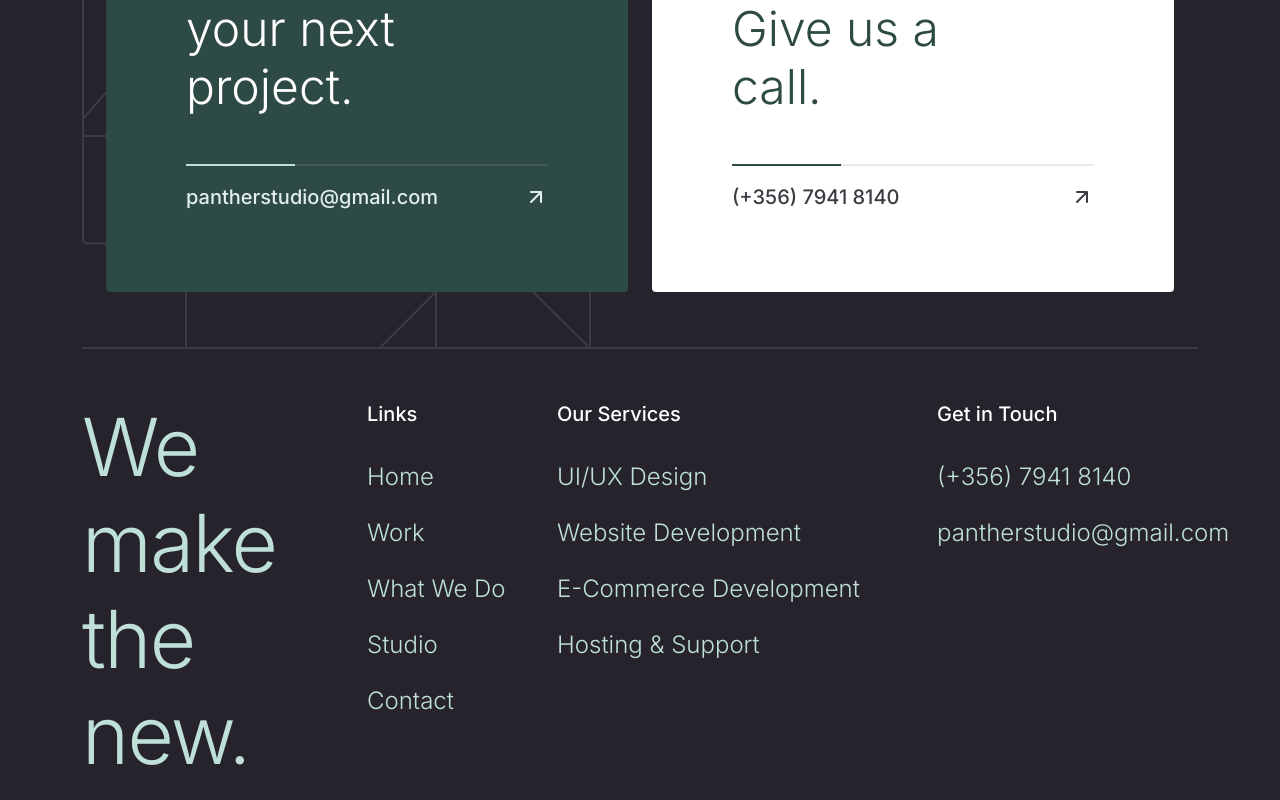
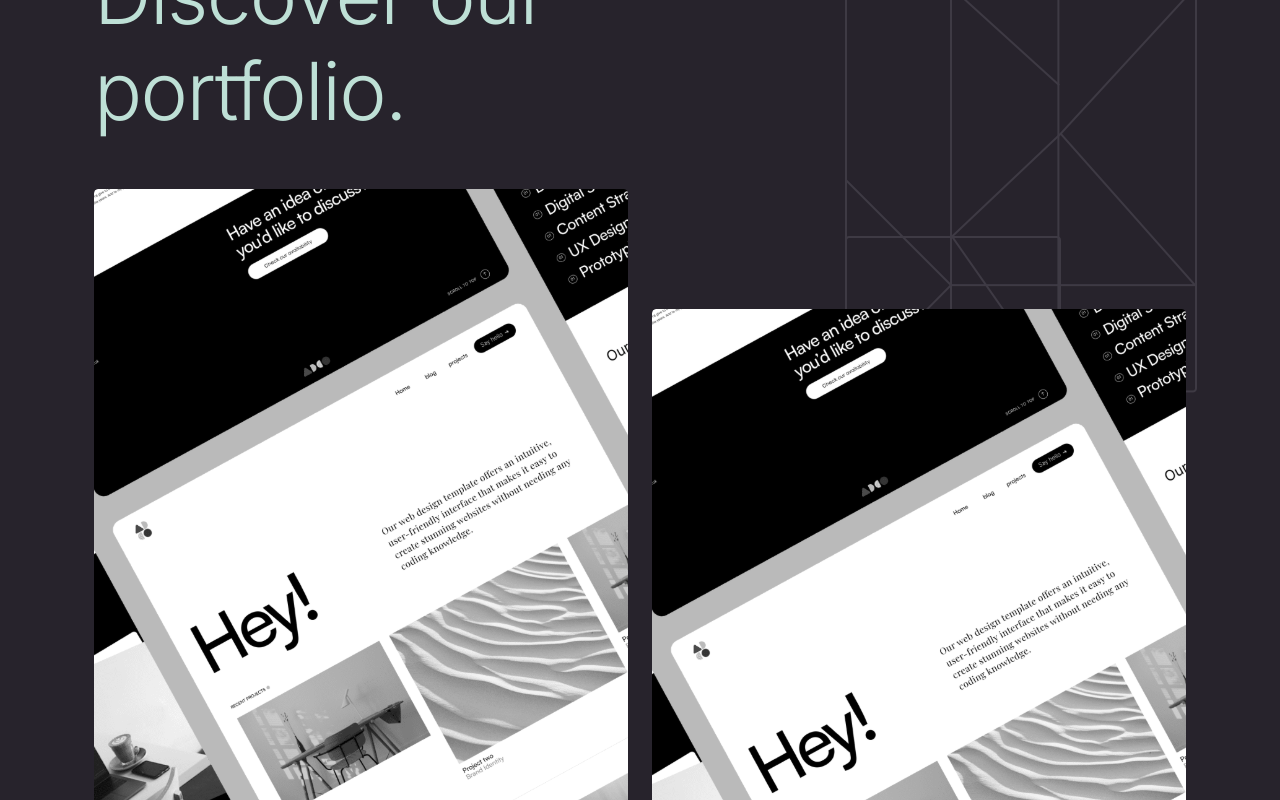
Before and after one commit to MDShakibul/Panther-Studio-V1, a Next.js app: page / in a window 1280 px wide. Shown: the part 2000-2800 px from the top of the page. Built offline with nearby package versions, Linux system fonts and the light colour scheme.

Commit message:
"Add OurPortfolio component to Home page and adjust related styles"
This diff adds the `OurPortfolio` component to the `Home` page and adjusts the related styles in `Home.module.css`. The new styles are

```diff
--- /dev/null
+++ b/src/pages/components/UI/OurPortfolio.js
@@ -0,0 +1,112 @@
+import React from "react";
+import style from "../../../styles/Home.module.css";
+import Image from "next/image";
+import DummyImage from "../../../pages/assets/images/dummy-image.svg";
+
+const OurPortfolio = () => {
+  return (
+    <div className={`${style.ourPortfolioSection}`}>
+      <div className={`container ${style.ourPortfolioArea} h-100`}>
+        <div className={`container ${style.ourPortfolioAreaImage} h-100`}>
+          <p className={`${style.heroSectionCompanyTitle}`}>Selected works</p>
+          <h1 className={`footer-nav-link-title ${style.heroSectionCompanyHeader}`}>
+            Discover our portfolio.
+          </h1>
+
+          <div className="row">
+            <div className="col-lg-6">
+              <Image
+                src={DummyImage}
+                alt="panther hero section"
+                layout="responsive"
+                className={`${style.responsiveHeroImage}`}
+              />
+
+              <h3 className={`${style.projectName}`}>Ok Medical</h3>
+              <p className={`${style.projectSummary}`}>
+                Tortor tempor pellentesque tortor urna. Cursus et sed sociis
+                justo vitae at pharetra at nunc. Porta sed et diam dui.
+              </p>
+
+              <div className="d-flex align-items-center">
+                <p className={`${style.projectType}`}>UI/UX DESIGN</p>
+                <div className={`${style.projecTopicDivider}`}></div>
+                <p className={`${style.projectType}`}>E-COMMERCE DEVELOPMENT</p>
+              </div>
+            </div>
+            <div className="col-lg-6">
+              <Image
+                src={DummyImage}
+                alt="panther hero section"
+                layout="responsive"
+                className={`${style.responsiveHeroImage} ${style.profileProjectImage}`}
+              />
+
+              <div className={` ${style.profileProjectImageDetails}`}>
+                <h3 className={`${style.projectName}`}>Ok Medical</h3>
+                <p className={`${style.projectSummary}`}>
+                  Tortor tempor pellentesque tortor urna. Cursus et sed sociis
+                  justo vitae at pharetra at nunc. Porta sed et diam dui.
+                </p>
+
+                <div className="d-flex align-items-center">
+                  <p className={`${style.projectType}`}>UI/UX DESIGN</p>
+                  <div className={`${style.projecTopicDivider}`}></div>
+                  <p className={`${style.projectType}`}>
+                    E-COMMERCE DEVELOPMENT
+                  </p>
+                </div>
+              </div>
+            </div>
+            <div className="col-lg-6">
+              <Image
+                src={DummyImage}
+                alt="panther hero section"
+                layout="responsive"
+                className={`${style.responsiveHeroImage}`}
+              />
+
+              <h3 className={`${style.projectName}`}>Ok Medical</h3>
+              <p className={`${style.projectSummary}`}>
+                Tortor tempor pellentesque tortor urna. Cursus et sed sociis
+                justo vitae at pharetra at nunc. Porta sed et diam dui.
+              </p>
+
+              <div className="d-flex align-items-center">
+                <p className={`${style.projectType}`}>UI/UX DESIGN</p>
+                <div className={`${style.projecTopicDivider}`}></div>
+                <p className={`${style.projectType}`}>E-COMMERCE DEVELOPMENT</p>
+              </div>
+            </div>
+            <div className="col-lg-6">
+              <Image
+                src={DummyImage}
+                alt="panther hero section"
+                layout="responsive"
+                className={`${style.responsiveHeroImage} ${style.profileProjectImage}`}
+              />
+
+              <div className={` ${style.profileProjectImageDetails}`}>
+                <h3 className={`${style.projectName}`}>Ok Medical</h3>
+                <p className={`${style.projectSummary}`}>
+                  Tortor tempor pellentesque tortor urna. Cursus et sed sociis
+                  justo vitae at pharetra at nunc. Porta sed et diam dui.
+                </p>
+
+                <div className="d-flex align-items-center">
+                  <p className={`${style.projectType}`}>UI/UX DESIGN</p>
+                  <div className={`${style.projecTopicDivider}`}></div>
+                  <p className={`${style.projectType}`}>
+                    E-COMMERCE DEVELOPMENT
+                  </p>
+                </div>
+              </div>
+            </div>
+          </div>
+        </div>
+      </div>
+    </div>
+  );
+};
+
+export default OurPortfolio;
--- a/src/pages/index.js
+++ b/src/pages/index.js
@@ -5,6 +5,7 @@ import Image from "next/image";
 import DummyImage from "../pages/assets/images/dummy-image.svg";
 import Link from "next/link";
 import HeroSection from "./components/UI/HeroSection";
+import OurPortfolio from "./components/UI/OurPortfolio";
 
 export default function Home() {
   return (
@@ -18,6 +19,7 @@ export default function Home() {
       </Head>
 
       <HeroSection/>
+      <OurPortfolio/>
 
 
     </>
--- a/src/styles/Home.module.css
+++ b/src/styles/Home.module.css
@@ -1,3 +1,5 @@
+/* Hero Section */
+
 .heroBodyArea {
   background-color: #27232c;
   padding-bottom: 160px;
@@ -153,3 +155,96 @@ margin-bottom: 0;
   font-size: 24px;
   }
 }
+
+/* Our Portfolio Section */
+.ourPortfolioSection {
+  background-color: #27232c;
+}
+.ourPortfolioArea {
+ padding: 160px 0;
+}
+.ourPortfolioAreaImage {
+ background-image: url("../pages/assets/images/Portfolio-Pattern.png");
+  width: 100%;
+  height: 350px;
+  background-repeat: no-repeat;
+  background-position: right top 0px;
+}
+
+.projectName{
+  color: #BEE0D6;
+font-size: 48px;
+font-weight: 300;
+line-height: 48px; /* 100% */
+letter-spacing: -0.96px;
+margin-top: 30px;
+}
+.projectSummary{
+  color:  rgba(255, 255, 255, 0.60);
+font-size: 18px;
+font-weight: 500;
+line-height: 28px;
+letter-spacing: -0.18px;
+margin: 24px 0;
+}
+.projecTopicDivider{
+  width: 1px;
+height:  20px;
+background-color: #3E3A44;
+margin: 0 20px;
+}
+.projectType{
+  color: #BEE0D6;
+font-size: 16px;
+font-weight: 500;
+line-height: 24px;
+letter-spacing: -0.16px;
+margin-bottom: 0;
+}
+
+.profileProjectImage{
+  margin-top: 120px;
+}
+.profileProjectImageDetails{
+  margin-bottom: 120px;
+}
+
+.heroSectionCompanyHeader{
+  margin-bottom: 50px;
+}
+
+
+@media only screen and (max-width: 576px) {
+
+  .ourPortfolioArea {
+   padding: 100px 0;
+  }
+  .ourPortfolioAreaImage {
+   background-image: none;
+  }
+  .heroSectionCompanyHeader{
+    align-items: center;
+    margin-bottom: 40px;
+  }
+
+  .projectName{
+  font-size: 32px;
+  margin-top: 30px;
+  }
+  .projectSummary{
+  font-size: 14px;
+  margin: 12px 0;
+  }
+
+  .projectType{
+  font-size: 14px;
+  margin-bottom: 0;
+  }
+
+  .profileProjectImage{
+    margin-top: 40px;
+  }
+  .profileProjectImageDetails{
+    margin-bottom: 40px;
+  }
+}
```
Also changed, not shown: src/pages/assets/images/Portfolio-Pattern.png (added).
